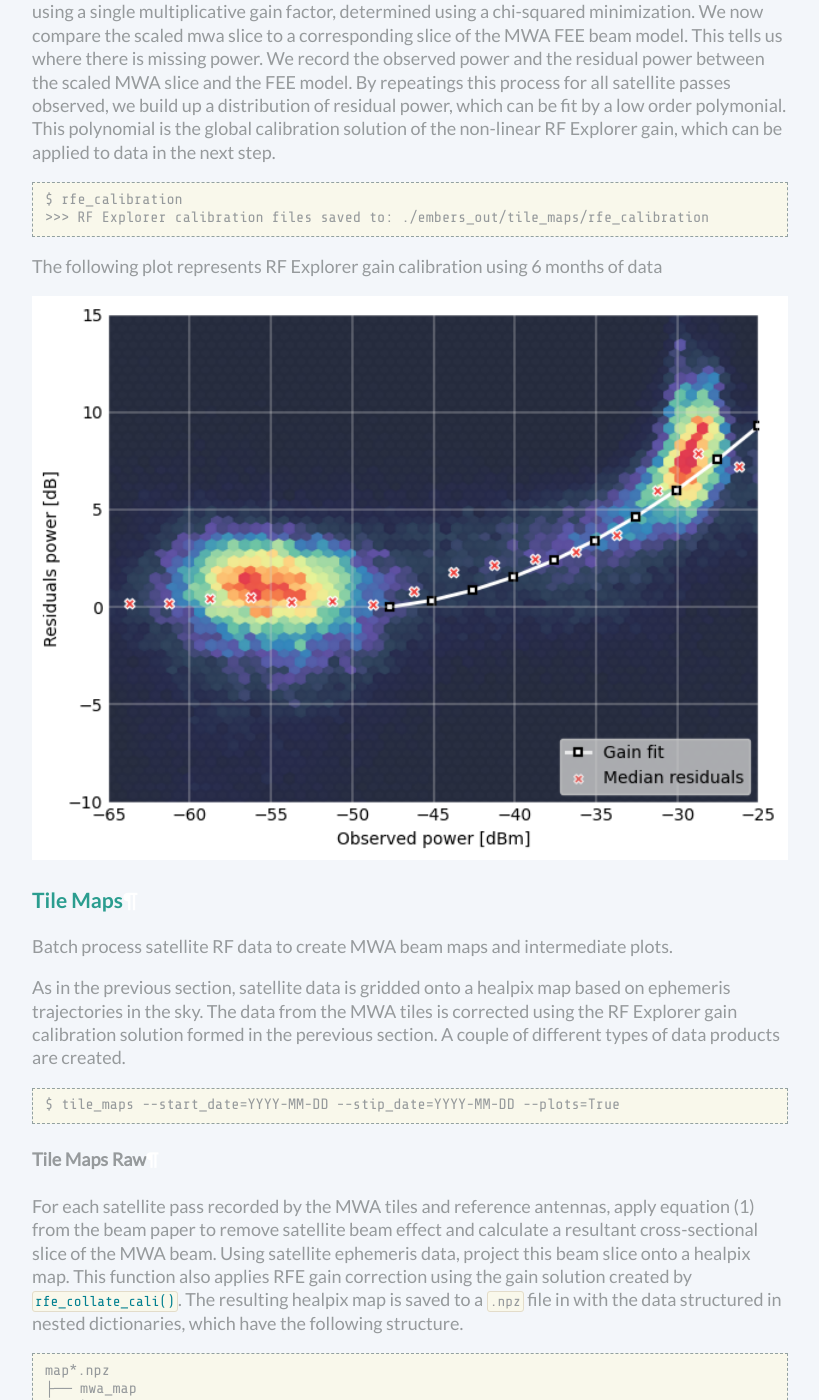
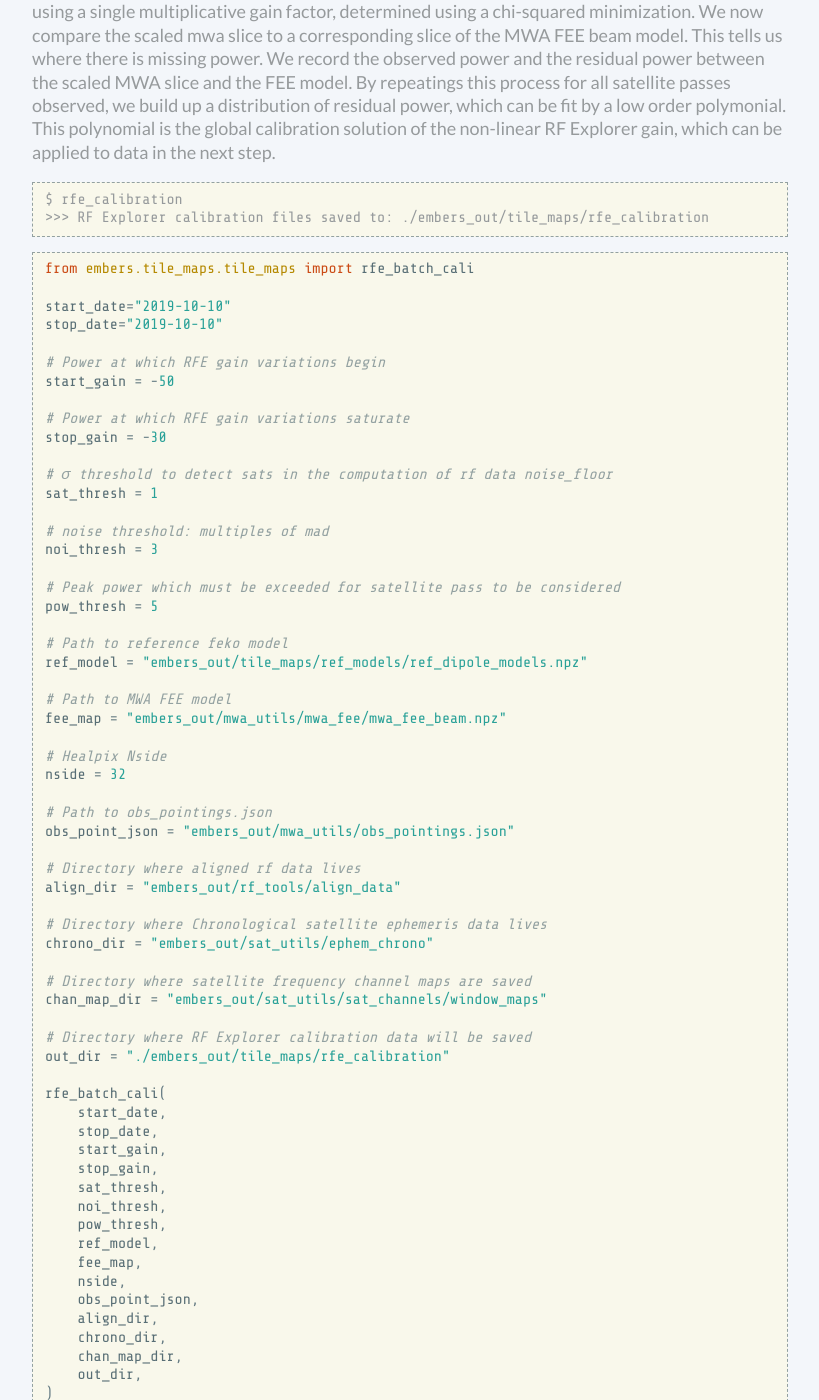
Before and after one commit to amanchokshi/EMBERS, a Sphinx documentation site: the page built from docs/embersbyexample.rst, in a window 1280 px wide and 1400 px high, scrolled down 19423 px. Shown: the whole window, without its empty margins (230-1049 px from the left). Built offline with Sphinx 7.4.7, drawn with Linux system fonts in a browser that asks for light colours.

Commit message:
RFE cali code example

```diff
--- a/docs/embersbyexample.rst
+++ b/docs/embersbyexample.rst
@@ -679,6 +679,70 @@ RF Explorer gain, which can be applied to data in the next step.
     $ rfe_calibration
     >>> RF Explorer calibration files saved to: ./embers_out/tile_maps/rfe_calibration
 
+.. code-block:: python
+
+    from embers.tile_maps.tile_maps import rfe_batch_cali
+
+    start_date="2019-10-10"
+    stop_date="2019-10-10"
+
+    # Power at which RFE gain variations begin
+    start_gain = -50
+
+    # Power at which RFE gain variations saturate
+    stop_gain = -30
+
+    # σ threshold to detect sats in the computation of rf data noise_floor
+    sat_thresh = 1
+
+    # noise threshold: multiples of mad
+    noi_thresh = 3
+
+    # Peak power which must be exceeded for satellite pass to be considered
+    pow_thresh = 5
+
+    # Path to reference feko model
+    ref_model = "embers_out/tile_maps/ref_models/ref_dipole_models.npz"
+
+    # Path to MWA FEE model
+    fee_map = "embers_out/mwa_utils/mwa_fee/mwa_fee_beam.npz"
+
+    # Healpix Nside
+    nside = 32
+
+    # Path to obs_pointings.json
+    obs_point_json = "embers_out/mwa_utils/obs_pointings.json"
+
+    # Directory where aligned rf data lives
+    align_dir = "embers_out/rf_tools/align_data"
+
+    # Directory where Chronological satellite ephemeris data lives
+    chrono_dir = "embers_out/sat_utils/ephem_chrono"
+
+    # Directory where satellite frequency channel maps are saved
+    chan_map_dir = "embers_out/sat_utils/sat_channels/window_maps"
+
+    # Directory where RF Explorer calibration data will be saved
+    out_dir = "./embers_out/tile_maps/rfe_calibration"
+
+    rfe_batch_cali(
+        start_date,
+        stop_date,
+        start_gain,
+        stop_gain,
+        sat_thresh,
+        noi_thresh,
+        pow_thresh,
+        ref_model,
+        fee_map,
+        nside,
+        obs_point_json,
+        align_dir,
+        chrono_dir,
+        chan_map_dir,
+        out_dir,
+    )
+
 The following plot represents RF Explorer gain calibration using 6 months of data
 
 .. image:: _static/imgs/rfe_gain_fit.png
```
